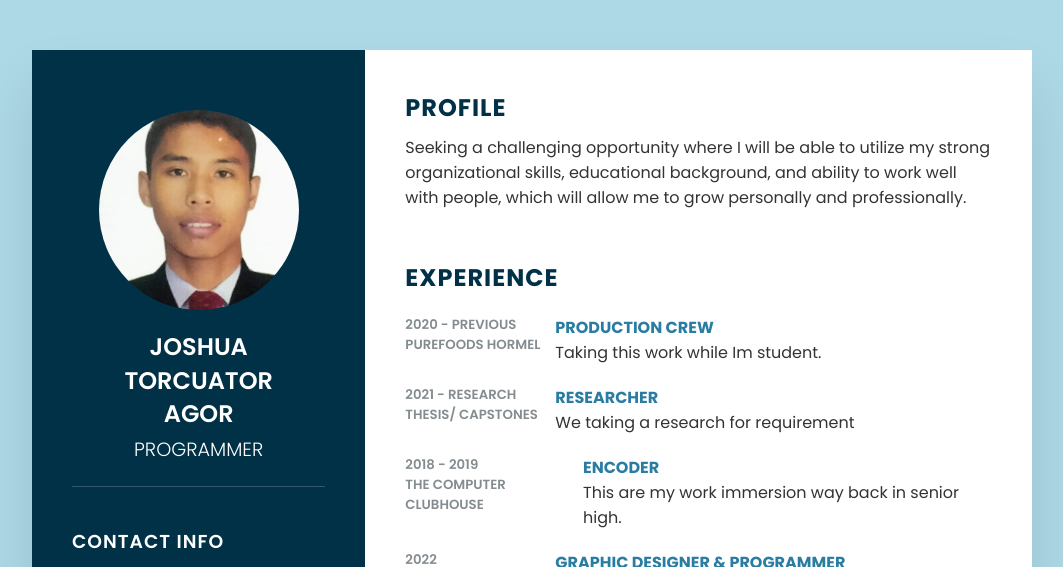
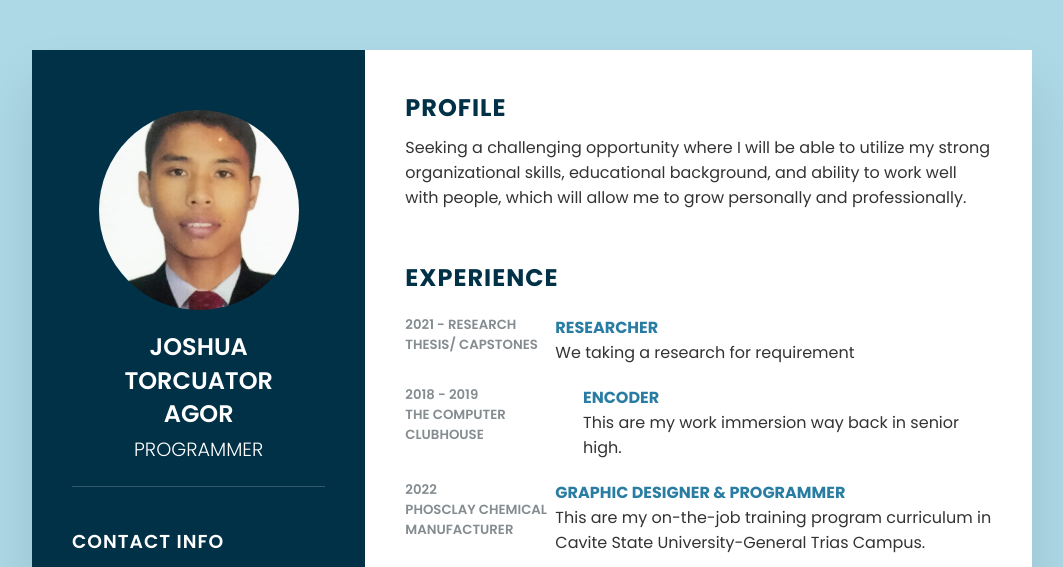
Before and after one commit to joshuaagor25/Agor-Joshua-Torcuator, a plain HTML site: page index.html in a window 1280 px wide. Shown: the top 567 px of the page, without its empty margins (108-1171 px from the left). Drawn offline with Linux system fonts and the light colour scheme.

Commit message:
Update index.html

```diff
--- a/index.html
+++ b/index.html
@@ -99,16 +99,6 @@
                     <h2 class="title2">Experience</h2>
                     <div class="box">
                         <div class="year_company">
-                            <h5>2020 - Previous</h5>
-                            <h5>Purefoods Hormel</h5>
-                        </div>
-                        <div class="text">
-                            <h4>Production Crew</h4>
-                            <p>Taking this work while Im student.</p>
-                        </div>
-                    </div>
-                    <div class="box">
-                        <div class="year_company">
                             <h5>2021 - Research</h5>
                             <h5>Thesis/ Capstones</h5>
                         </div>
```
